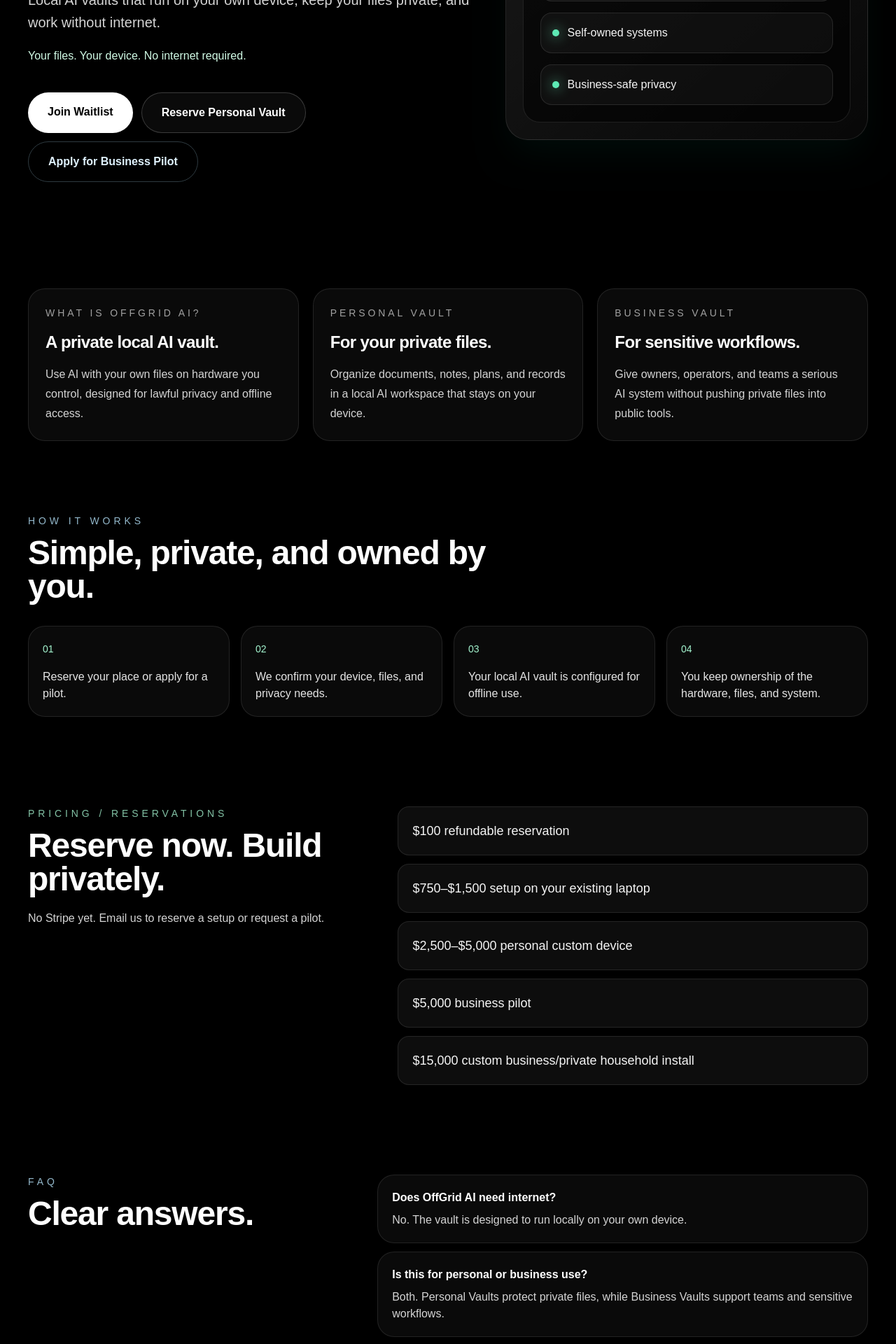
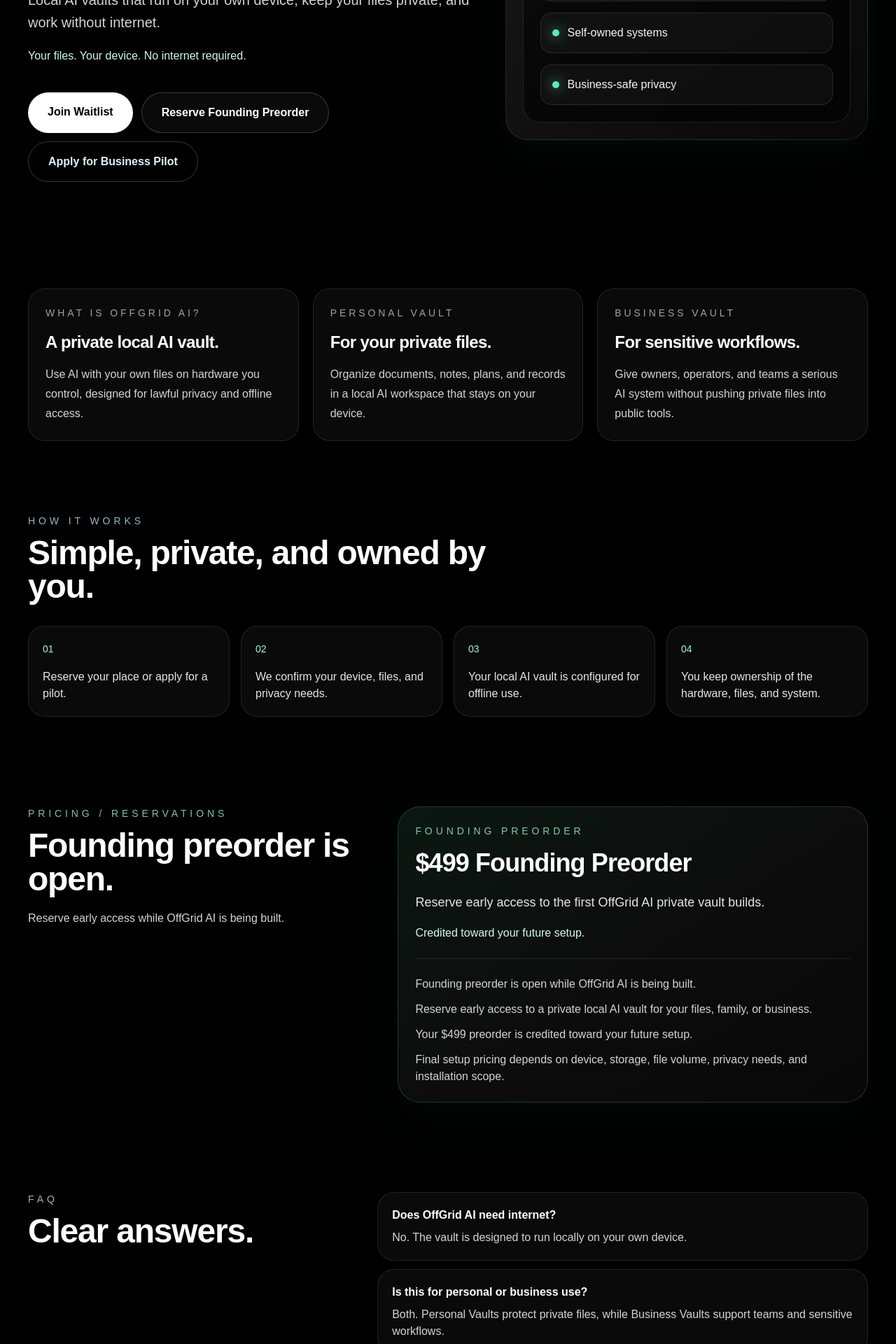
Before and after one commit to rvh76s5v6k-collab/offgridnation, a Next.js app: page / in a window 1280 px wide. Shown: the part 500-2420 px from the top of the page at 70% size. Built offline with nearby package versions, Linux system fonts and the light colour scheme.

Commit message:
Update homepage founding preorder offer

```diff
--- a/app/page.tsx
+++ b/app/page.tsx
@@ -1,12 +1,13 @@
 const contactEmail = "mailto:falias1991@icloud.com";
 
-const offerings = [
-  "$100 refundable reservation",
-  "$750–$1,500 setup on your existing laptop",
-  "$2,500–$5,000 personal custom device",
-  "$5,000 business pilot",
-  "$15,000 custom business/private household install",
-];
+const mailtoSubjects = {
+  waitlist: "Join Waitlist",
+  foundingPreorder: "OffGrid AI Founding Preorder",
+  businessPilot: "Business Pilot Application",
+};
+
+const mailtoLink = (subject: string) =>
+  `${contactEmail}?subject=${encodeURIComponent(subject)}`;
 
 const steps = [
   "Reserve your place or apply for a pilot.",
@@ -44,7 +45,7 @@
             OFFGRID NATION
           </span>
           <a
-            href={`${contactEmail}?subject=OffGrid AI Waitlist`}
+            href={mailtoLink(mailtoSubjects.waitlist)}
             className="hidden rounded-full border border-emerald-300/30 px-4 py-2 text-sm font-medium text-emerald-100 transition hover:border-emerald-200/70 hover:bg-emerald-300/10 sm:inline-flex"
           >
             Join Waitlist
@@ -67,13 +68,13 @@
               Your files. Your device. No internet required.
             </p>
             <div className="mt-10 flex flex-col gap-3 sm:flex-row sm:flex-wrap">
-              <a className="rounded-full bg-white px-7 py-4 text-center font-semibold text-black transition hover:bg-emerald-100" href={`${contactEmail}?subject=OffGrid AI Waitlist`}>
+              <a className="rounded-full bg-white px-7 py-4 text-center font-semibold text-black transition hover:bg-emerald-100" href={mailtoLink(mailtoSubjects.waitlist)}>
                 Join Waitlist
               </a>
-              <a className="rounded-full border border-white/20 bg-white/[0.04] px-7 py-4 text-center font-semibold text-white transition hover:border-emerald-200/60 hover:bg-emerald-300/10" href={`${contactEmail}?subject=Reserve Personal Vault`}>
-                Reserve Personal Vault
+              <a className="rounded-full border border-white/20 bg-white/[0.04] px-7 py-4 text-center font-semibold text-white transition hover:border-emerald-200/60 hover:bg-emerald-300/10" href={mailtoLink(mailtoSubjects.foundingPreorder)}>
+                Reserve Founding Preorder
               </a>
-              <a className="rounded-full border border-sky-200/25 px-7 py-4 text-center font-semibold text-sky-100 transition hover:border-sky-200/70 hover:bg-sky-300/10" href={`${contactEmail}?subject=OffGrid AI Business Pilot`}>
+              <a className="rounded-full border border-sky-200/25 px-7 py-4 text-center font-semibold text-sky-100 transition hover:border-sky-200/70 hover:bg-sky-300/10" href={mailtoLink(mailtoSubjects.businessPilot)}>
                 Apply for Business Pilot
               </a>
             </div>
@@ -127,15 +128,38 @@
         <section className="grid gap-8 py-16 lg:grid-cols-[0.85fr_1.15fr]" id="pricing">
           <div>
             <p className="text-sm uppercase tracking-[0.35em] text-emerald-200/80">Pricing / Reservations</p>
-            <h2 className="mt-3 text-3xl font-semibold tracking-tight sm:text-5xl">Reserve now. Build privately.</h2>
-            <p className="mt-5 text-neutral-300">No Stripe yet. Email us to reserve a setup or request a pilot.</p>
+            <h2 className="mt-3 text-3xl font-semibold tracking-tight sm:text-5xl">Founding preorder is open.</h2>
+            <p className="mt-5 text-neutral-300">Reserve early access while OffGrid AI is being built.</p>
           </div>
-          <div className="grid gap-3">
-            {offerings.map((offering) => (
-              <div key={offering} className="rounded-2xl border border-white/10 bg-white/[0.05] p-5 text-lg text-neutral-100">
-                {offering}
-              </div>
-            ))}
+          <div className="rounded-[2rem] border border-emerald-300/20 bg-gradient-to-br from-emerald-300/10 via-white/[0.05] to-white/[0.03] p-6 shadow-2xl shadow-emerald-950/20">
+            <p className="text-sm uppercase tracking-[0.35em] text-emerald-200/80">
+              Founding preorder
+            </p>
+            <h3 className="mt-4 text-3xl font-semibold tracking-tight text-white sm:text-4xl">
+              $499 Founding Preorder
+            </h3>
+            <p className="mt-5 text-lg leading-8 text-neutral-200">
+              Reserve early access to the first OffGrid AI private vault builds.
+            </p>
+            <p className="mt-4 font-medium text-emerald-100">
+              Credited toward your future setup.
+            </p>
+            <div className="mt-6 space-y-3 border-t border-white/10 pt-6 text-neutral-300">
+              <p>
+                Founding preorder is open while OffGrid AI is being built.
+              </p>
+              <p>
+                Reserve early access to a private local AI vault for your files,
+                family, or business.
+              </p>
+              <p>
+                Your $499 preorder is credited toward your future setup.
+              </p>
+              <p>
+                Final setup pricing depends on device, storage, file volume,
+                privacy needs, and installation scope.
+              </p>
+            </div>
           </div>
         </section>
 
@@ -157,15 +181,15 @@
         <section className="mb-12 rounded-[2rem] border border-white/10 bg-gradient-to-br from-emerald-300/10 via-white/[0.04] to-sky-300/10 p-8 text-center sm:p-12" id="contact">
           <p className="text-sm uppercase tracking-[0.35em] text-neutral-300">Contact</p>
           <h2 className="mt-4 text-3xl font-semibold tracking-tight sm:text-5xl">Build your private AI vault.</h2>
-          <p className="mx-auto mt-4 max-w-2xl text-neutral-300">Join the waitlist, reserve a Personal Vault, or apply for a Business Pilot with OffGrid Nation.</p>
+          <p className="mx-auto mt-4 max-w-2xl text-neutral-300">Join the waitlist, reserve a Founding Preorder, or apply for a Business Pilot with OffGrid Nation.</p>
           <div className="mt-8 flex flex-col justify-center gap-3 sm:flex-row">
-            <a className="rounded-full bg-white px-7 py-4 font-semibold text-black transition hover:bg-emerald-100" href={`${contactEmail}?subject=OffGrid AI Waitlist`}>
+            <a className="rounded-full bg-white px-7 py-4 font-semibold text-black transition hover:bg-emerald-100" href={mailtoLink(mailtoSubjects.waitlist)}>
               Join Waitlist
             </a>
-            <a className="rounded-full border border-white/20 px-7 py-4 font-semibold text-white transition hover:bg-white/10" href={`${contactEmail}?subject=Reserve Personal Vault`}>
-              Reserve Personal Vault
+            <a className="rounded-full border border-white/20 px-7 py-4 font-semibold text-white transition hover:bg-white/10" href={mailtoLink(mailtoSubjects.foundingPreorder)}>
+              Reserve Founding Preorder
             </a>
-            <a className="rounded-full border border-sky-200/25 px-7 py-4 font-semibold text-sky-100 transition hover:bg-sky-300/10" href={`${contactEmail}?subject=OffGrid AI Business Pilot`}>
+            <a className="rounded-full border border-sky-200/25 px-7 py-4 font-semibold text-sky-100 transition hover:bg-sky-300/10" href={mailtoLink(mailtoSubjects.businessPilot)}>
               Apply for Business Pilot
             </a>
           </div>
```
